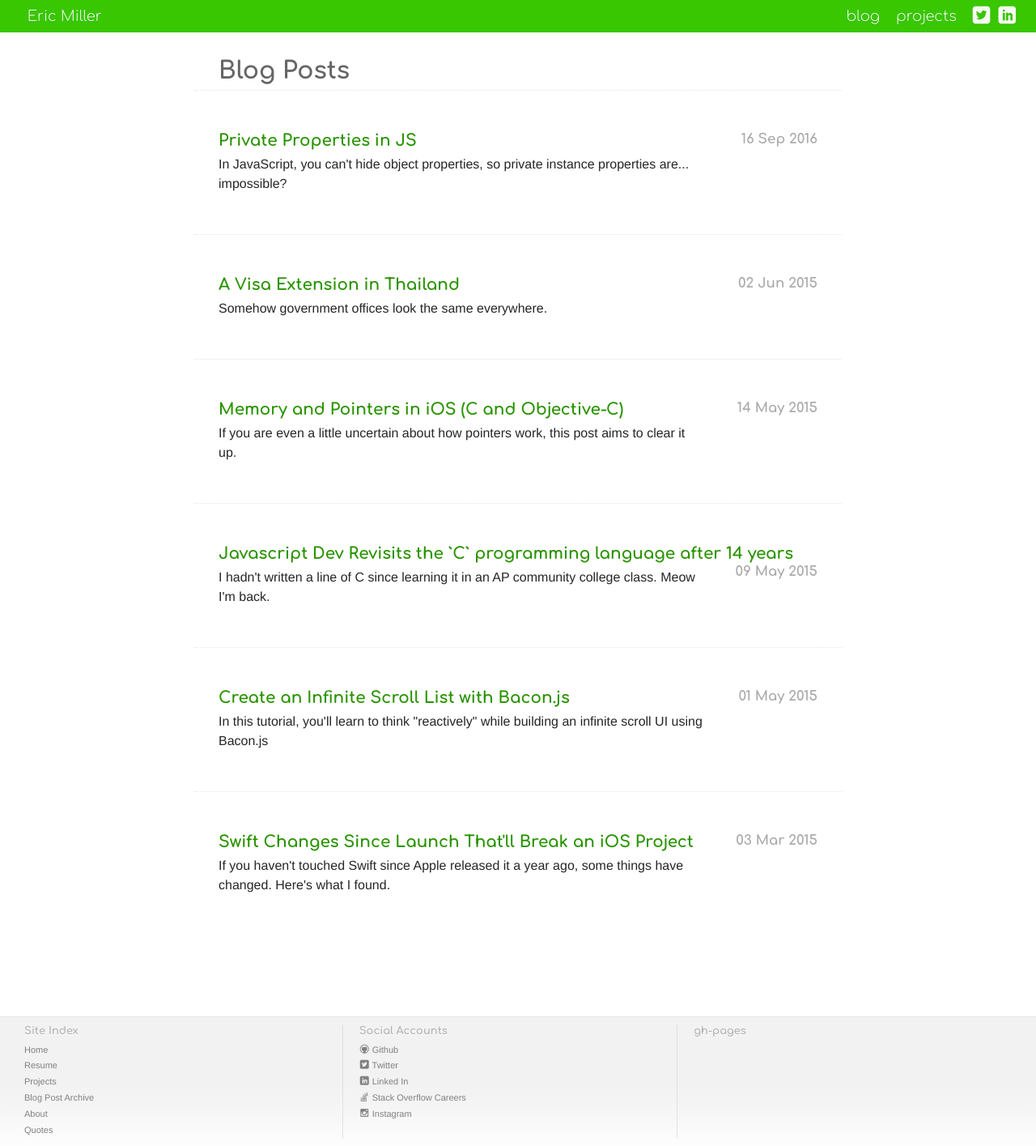
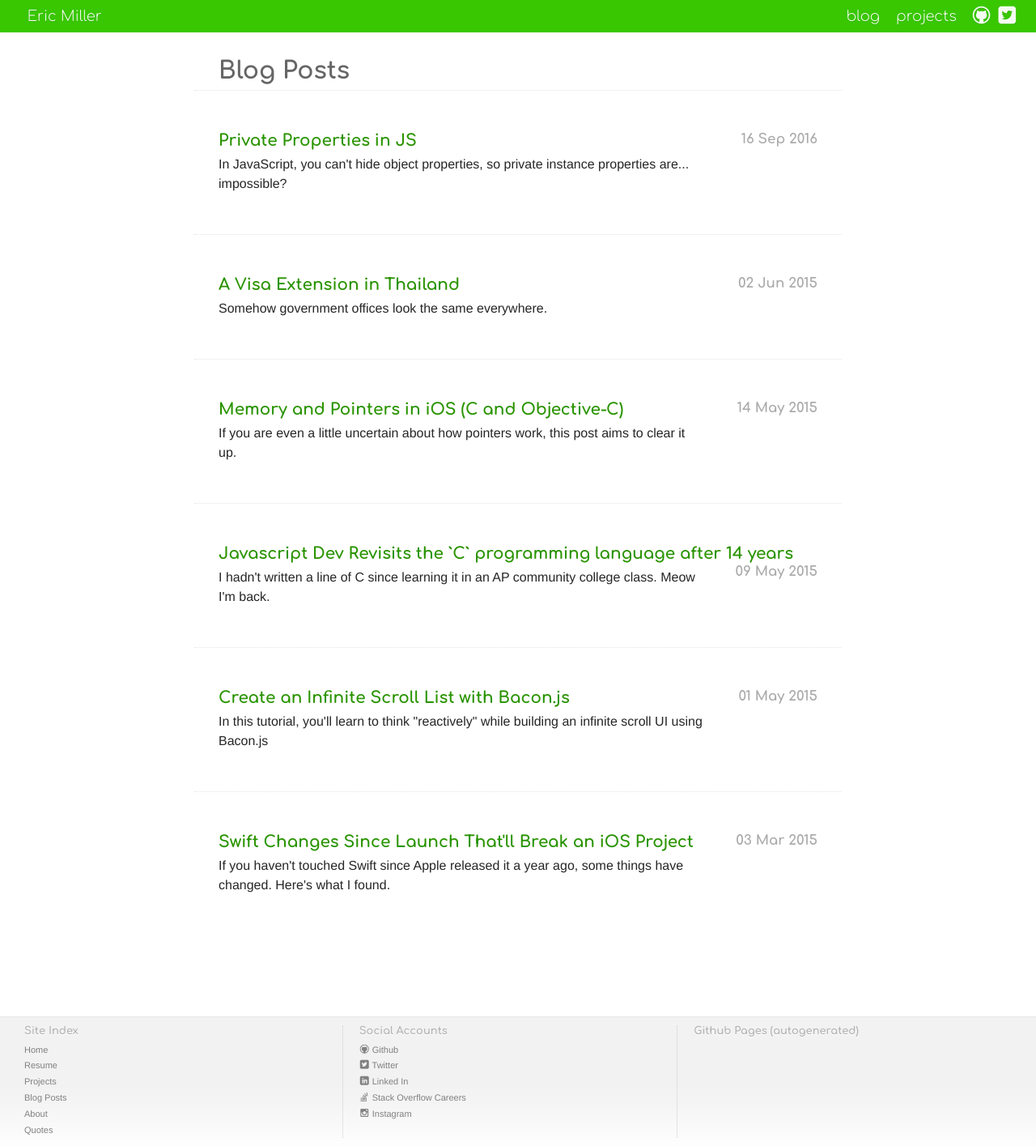
Before and after one commit to SimplGy/simplgy.github.io, a Jekyll site: the page built from blog/index.html, in a window 1280 px wide. Shown: the whole page at 81% size. Built offline with Jekyll 4.4.1, drawn with Linux system fonts in a browser that asks for light colours.

Commit message:
Show github+twitter on main bar. linked in is for recruiters.

```diff
--- a/_includes/footer.html
+++ b/_includes/footer.html
@@ -8,7 +8,7 @@
     {% include ul-social.html %}
   </section>
   <section>
-    <h3>gh-pages</h3>
+    <h3>Github Pages (autogenerated)</h3>
     {% include ul-repos.html %}
   </section>
 </footer>
--- a/_includes/nav.html
+++ b/_includes/nav.html
@@ -19,8 +19,9 @@
     <!--<li><a href="/quotes">quotes</a></li>-->
     <!--<li><a href="/resume">resume</a></li>-->
     <li>&nbsp;</li>
-    <!--<li class="hasIcon"><a href="{{ site.data.me.instagram }}"><i class="icon instagram"></i></a></li>-->
-    <li class="hasIcon"><a href="{{ site.data.me.twitter }}"><i class="icon twitter"></i></a></li>
-    <li class="hasIcon"><a href="{{ site.data.me.linkedIn }}"><i class="icon linkedIn"></i></a></li>
+    <li class="hasIcon"><a href="{{ site.data.me.github}}" title="GitHub"><i class="icon github"></i></a></li>
+    <!--<li class="hasIcon"><a href="{{ site.data.me.instagram }}" title="Instagram"><i class="icon instagram"></i></a></li>-->
+    <li class="hasIcon"><a href="{{ site.data.me.twitter }}" title="Twitter"><i class="icon twitter"></i></a></li>
+    <!--<li class="hasIcon"><a href="{{ site.data.me.linkedIn }}" title="Linked In"><i class="icon linkedIn"></i></a></li>-->
   </ul>
 </nav>
--- a/blog/index.html
+++ b/blog/index.html
@@ -1,7 +1,7 @@
 ---
 categories:
 - blogArchive
-title: Blog Post Archive
+title: Blog Posts
 ---
 
 <h2>Blog Posts</h2>
```
